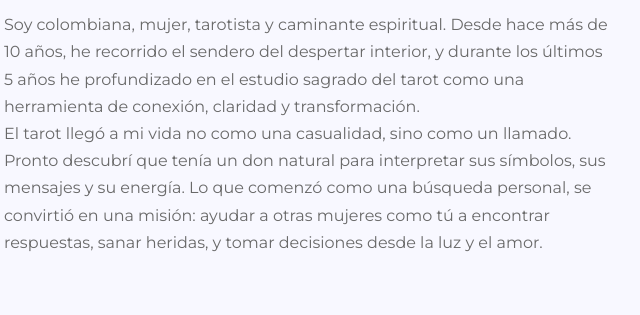
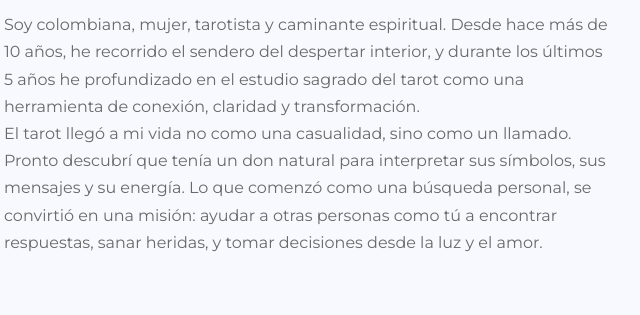
Before and after one commit to eltarotdemarcia/eltarotdemarcia, a plain HTML site: page index.html in a window 1280 px wide. Shown: the part 1100-1415 px from the top of the page, 560-1200 px from the left. Drawn offline with nearby package versions, Linux system fonts and the light colour scheme.

Commit message:
cambio palabra mujeres por palabra personas

```diff
--- a/index.html
+++ b/index.html
@@ -33,7 +33,7 @@
                 <div class="welcome-text animate-on-scroll">
                     <h2>Soy Marcia Hernández, tu guía en el camino del alma</h2>
                     <p>Soy colombiana, mujer, tarotista y caminante espiritual. Desde hace más de 10 años, he recorrido el sendero del despertar interior, y durante los últimos 5 años he profundizado en el estudio sagrado del tarot como una herramienta de conexión, claridad y transformación.</p>
-                    <p>El tarot llegó a mi vida no como una casualidad, sino como un llamado. Pronto descubrí que tenía un don natural para interpretar sus símbolos, sus mensajes y su energía. Lo que comenzó como una búsqueda personal, se convirtió en una misión: ayudar a otras mujeres como tú a encontrar respuestas, sanar heridas, y tomar decisiones desde la luz y el amor.</p>
+                    <p>El tarot llegó a mi vida no como una casualidad, sino como un llamado. Pronto descubrí que tenía un don natural para interpretar sus símbolos, sus mensajes y su energía. Lo que comenzó como una búsqueda personal, se convirtió en una misión: ayudar a otras personas como tú a encontrar respuestas, sanar heridas, y tomar decisiones desde la luz y el amor.</p>
                 </div>
             </div>
         </section>
```
